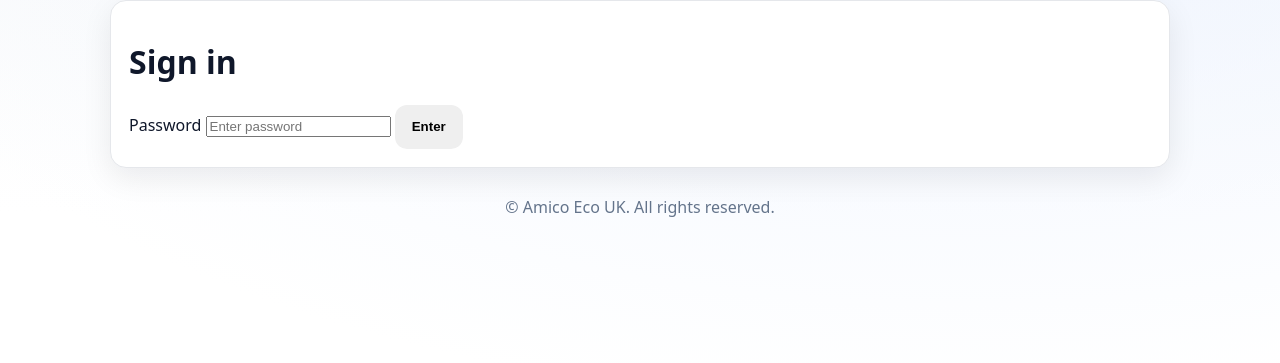
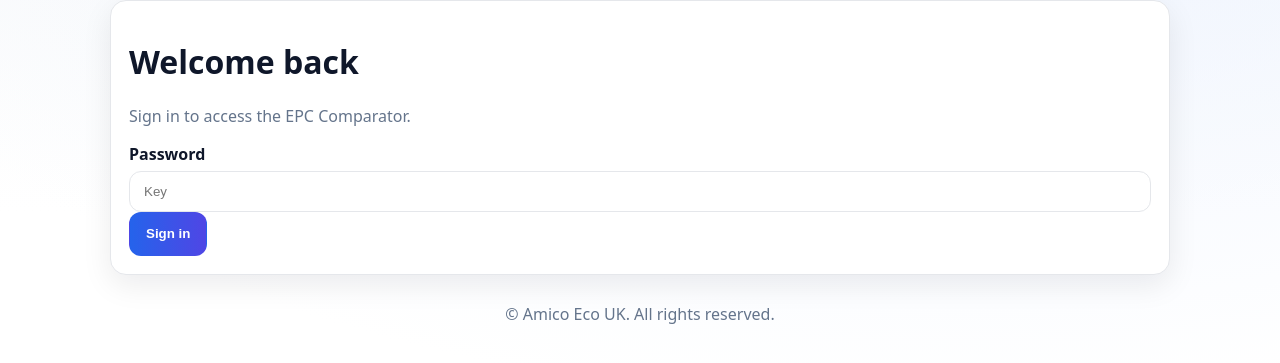
Before and after one commit to Ashley210109/COMPAREAMICOECO, a FastAPI app: page / in a window 1280 px wide. Shown: the part 108-471 px from the top of the page. Run offline with FastAPI, Linux system fonts and the light colour scheme.

Commit message:
Update login.html

```diff
--- a/templates/login.html
+++ b/templates/login.html
@@ -1,16 +1,18 @@
 {% extends "base.html" %}
+{% block title %}Sign in • Amico Eco{% endblock %}
 {% block content %}
-<div class="card card-narrow">
-  <h1 class="card-title">Sign in</h1>
+<div class="card xl">
+  <h1>Welcome back</h1>
+  <p class="muted">Sign in to access the EPC Comparator.</p>
+
+  {% if error %}
+    <div class="alert error">{{ error }}</div>
+  {% endif %}
+
   <form method="post" action="/login" class="form">
-    {% if error %}
-      <div class="alert alert-error">{{ error }}</div>
-    {% endif %}
-    <label class="field">
-      <span>Password</span>
-      <input type="password" name="password" placeholder="Enter password" required>
-    </label>
-    <button class="btn btn-primary" type="submit">Enter</button>
+    <label class="label">Password</label>
+    <input type="password" name="password" class="input" placeholder="Key" required>
+    <button class="btn primary w-full">Sign in</button>
   </form>
 </div>
 {% endblock %}
```
